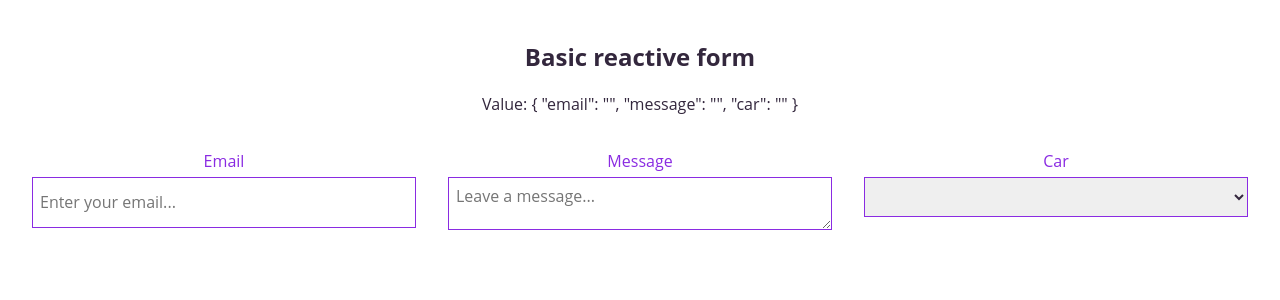
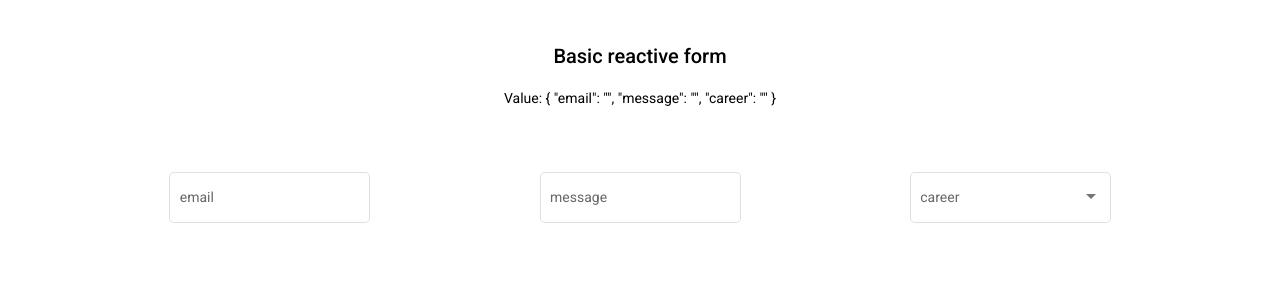
Before and after one commit to PabloGarciaNieto/reactive-forms, an Angular app: page / in a window 1280 px wide. Shown: the top 300 px of the page. Built offline with nearby package versions, Linux system fonts and the light colour scheme.

Commit message:
angular material added

```diff
--- a/angular.json
+++ b/angular.json
@@ -28,6 +28,7 @@
               "src/assets"
             ],
             "styles": [
+              "./node_modules/@angular/material/prebuilt-themes/indigo-pink.css",
               "src/styles.scss"
             ],
             "scripts": []
@@ -92,6 +93,7 @@
               "src/assets"
             ],
             "styles": [
+              "./node_modules/@angular/material/prebuilt-themes/indigo-pink.css",
               "src/styles.scss"
             ],
             "scripts": []
@@ -123,6 +125,7 @@
           }
         }
       }
-    }},
+    }
+  },
   "defaultProject": "reactive-forms"
 }
--- a/package.json
+++ b/package.json
@@ -12,10 +12,12 @@
   "private": true,
   "dependencies": {
     "@angular/animations": "~9.1.0",
+    "@angular/cdk": "^9.2.4",
     "@angular/common": "~9.1.0",
     "@angular/compiler": "~9.1.0",
     "@angular/core": "~9.1.0",
     "@angular/forms": "~9.1.0",
+    "@angular/material": "^9.2.4",
     "@angular/platform-browser": "~9.1.0",
     "@angular/platform-browser-dynamic": "~9.1.0",
     "@angular/router": "~9.1.0",
--- a/src/app/basic-form/basic-form.component.html
+++ b/src/app/basic-form/basic-form.component.html
@@ -1,8 +1,4 @@
-<div class="title">
-    <h2>Basic reactive form</h2>
-    Value: {{ basicForm.value | json }}
-</div>
-<form [formGroup]="basicForm" class="form">
+<!-- <form [formGroup]="basicForm" class="form">
     <div class="form__item">
         <label for="email" class="form__item--label">email</label>
         <input formControlName="email" type="email" id="email" class="form__item--control" placeholder="Enter your email...">
@@ -12,12 +8,33 @@
         <textarea formControlName="message" id="message" class="form__item--control" placeholder="Leave a message..."></textarea>
     </div>
     <div class="form__item">
-        <label for="car" class="form__item--label">car</label>
-        <select formControlName="car" id="car" class="form__item--control">
-          <option value="volvo">Volvo</option>
-          <option value="saab">Saab</option>
-          <option value="mercedes">Mercedes</option>
-          <option value="audi">Audi</option>
+        <label for="career" class="form__item--label">car</label>
+        <select formControlName="career" id="career" class="form__item--control">
+          <option value="option1">Option 1</option>
+          <option value="option2">Option 2</option>
+          <option value="option3">Option 3</option>
       </select>
     </div>
+</form> -->
+<div class="title">
+    <h2>Basic reactive form</h2>
+    Value: {{ basicForm.value | json }}
+</div>
+<form [formGroup]="basicForm" class="basic-form">
+    <mat-form-field appearance="outline">
+        <mat-label>email</mat-label>
+        <input matInput placeholder="email" formControlName="email">
+    </mat-form-field>
+    <mat-form-field appearance="outline">
+        <mat-label>message</mat-label>
+        <input matInput placeholder="message" formControlName="message">
+    </mat-form-field>
+    <mat-form-field appearance="outline">
+        <mat-label>career</mat-label>
+        <mat-select formControlName="career">
+            <mat-option value="option1">Option 1</mat-option>
+            <mat-option value="option2">Option 2</mat-option>
+            <mat-option value="option3">Option 3</mat-option>
+        </mat-select>
+    </mat-form-field>
 </form>
--- a/src/app/basic-form/basic-form.component.scss
+++ b/src/app/basic-form/basic-form.component.scss
@@ -1,8 +1,4 @@
-.title {
-    width: 100%;
-    margin-top: 40px;
-    text-align: center;
-}
+/*
 
 .form {
     width: 100%;
@@ -27,4 +23,18 @@
         border: 1px solid blueviolet;
         min-height: 35px;
     }
+} */
+
+.title {
+    width: 100%;
+    margin-top: 40px;
+    text-align: center;
 }
+
+.basic-form {
+    width: 100%;
+    display: flex;
+    justify-content: space-evenly;
+    align-items: center;
+    padding-top: 60px;
+}
--- a/src/app/basic-form/basic-form.component.ts
+++ b/src/app/basic-form/basic-form.component.ts
@@ -16,7 +16,7 @@ export class BasicFormComponent implements OnInit, OnDestroy {
     this.basicForm = this.fb.group({
       email: '',
       message: '',
-      car: ''
+      career: ''
     })
     this.subscription = this.basicForm.valueChanges.subscribe(console.log);
   }
--- a/src/index.html
+++ b/src/index.html
@@ -7,10 +7,12 @@
     <base href="/">
     <meta name="viewport" content="width=device-width, initial-scale=1">
     <link rel="icon" type="image/x-icon" href="favicon.ico">
-    <link href="https://fonts.googleapis.com/css2?family=Montserrat&display=swap" rel="stylesheet">
+    <!-- <link href="https://fonts.googleapis.com/css2?family=Montserrat&display=swap" rel="stylesheet"> -->
+    <link href="https://fonts.googleapis.com/css?family=Roboto:300,400,500&display=swap" rel="stylesheet">
+    <link href="https://fonts.googleapis.com/icon?family=Material+Icons" rel="stylesheet">
 </head>
 
-<body>
+<body class="mat-typography">
     <app-root></app-root>
 </body>
 
--- a/src/styles.scss
+++ b/src/styles.scss
@@ -1,4 +1,4 @@
-/* You can add global styles to this file, and also import other style files */
+/*
 
 html,
 body {
@@ -27,3 +27,16 @@ input {
     outline: none;
     border: 0;
 }
+html, body { height: 100%; }
+body { margin: 0; font-family: Roboto, "Helvetica Neue", sans-serif; }
+ */
+
+html,
+body {
+    height: 100%;
+}
+
+body {
+    margin: 0;
+    font-family: Roboto, "Helvetica Neue", sans-serif;
+}
```
Also changed, not shown: src/app/app.module.ts (+9 -2 lines), 1 other file (tests, documents, lock files or other folders).
